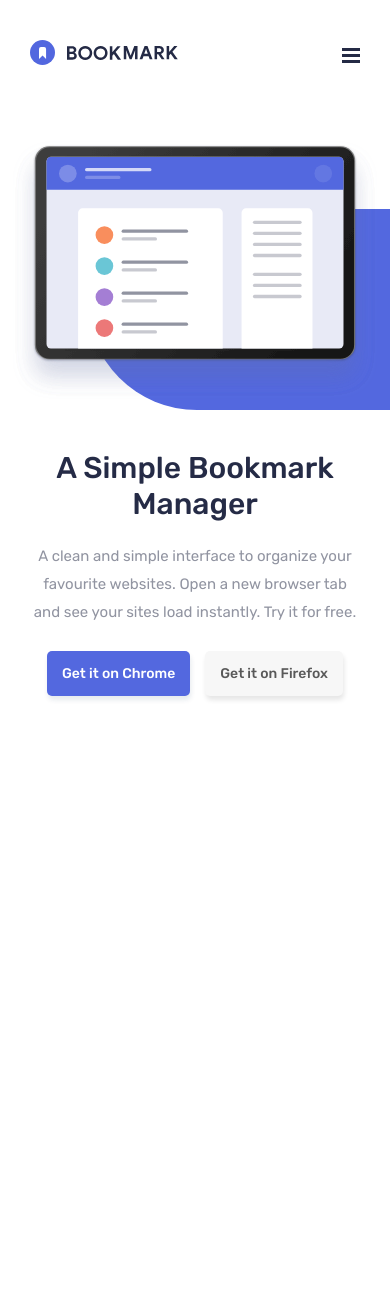
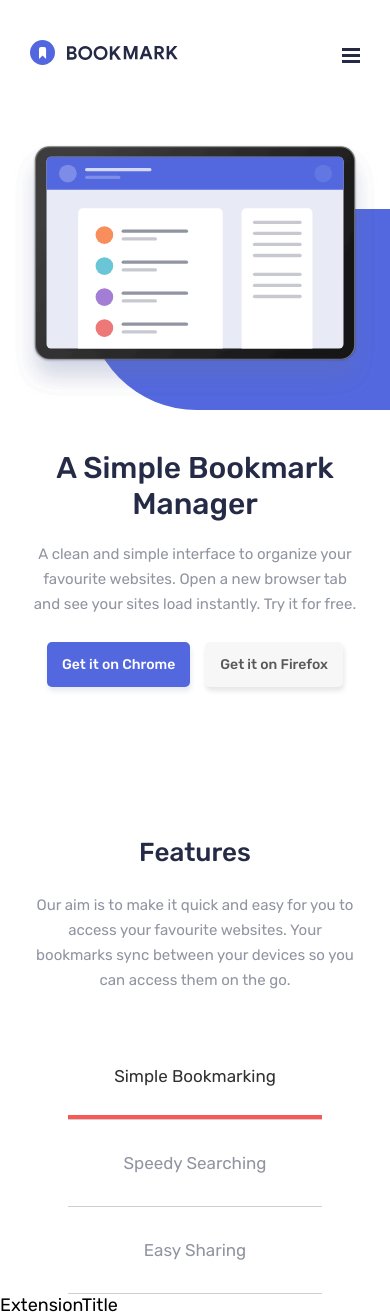
Before and after one commit to mfkutz/bookmark, a React (Vite) app: page / in a window 390 px wide. Before the commit the page ends 844 px from the top, so only its background shows below. Built offline with nearby package versions, Linux system fonts and the light colour scheme.

Commit message:
working at features

```diff
--- a/src/App.jsx
+++ b/src/App.jsx
@@ -5,9 +5,9 @@ const App = () => {
     <>
       <Navbar />
       <Header />
-      {/* <Features /> */}
-      {/* <FeaturesOptions /> */}
-      {/* <ExtensionTitle /> */}
+      <Features />
+      <FeaturesOptions />
+      <ExtensionTitle />
       {/*  <ExtensionAdd /> */}
       {/* <QuestionTitle /> */}
       {/* <Questions /> */}
--- a/src/components/Features/Features.css
+++ b/src/components/Features/Features.css
@@ -0,0 +1,22 @@
+ #features {
+     display: flex;
+     flex-direction: column;
+     align-items: center;
+     text-align: center;
+     /* background: red; */
+     padding: 80px 0 40px 0;
+ }
+
+ #features p {
+     max-width: 530px;
+     text-align: center;
+     padding-top: 25px;
+
+
+ }
+
+ @media (max-width:860px) {
+    #features {
+        padding: 30px 0 40px 0;
+    }
+ }
--- a/src/components/Features/Features.jsx
+++ b/src/components/Features/Features.jsx
@@ -2,7 +2,15 @@ import './Features.css'
 
 const Features = () => {
   return (
-    <div>Features</div>
+    <section id='features'>
+      <h2>
+        Features
+      </h2>
+      <p>
+        Our aim is to make it quick and easy for you to access your favourite websites.
+        Your bookmarks sync between your devices so you can access them on the go.
+      </p>
+    </section>
   )
 }
 
--- a/src/components/FeaturesOptions/FeaturesOptions.css
+++ b/src/components/FeaturesOptions/FeaturesOptions.css
@@ -0,0 +1,35 @@
+#featuresOp .menu_features {
+    display: flex;
+    /* background: red; */
+    justify-content: center;
+}
+
+.btn_features {
+    /* background: yellow; */
+    padding: 33px 0;
+    width: 244px;
+    text-align: center;
+    font-size: 17px;
+    color: var(--Grayish-Blue);
+    border-bottom: 1px solid rgb(207, 207, 207);
+    cursor: pointer;
+}
+
+
+.btn_features.active {
+    color: var(--gray);
+    box-shadow: inset 0 -4px 0 var(--Soft-Red-color);
+}
+
+@media (max-width:750px) {
+    #featuresOp .menu_features {
+        flex-direction: column;
+        /* background: green; */
+        align-items: center;
+        /* padding: 0 25px; */
+    }
+
+    .btn_features {
+        width: 65%;
+    }
+}
--- a/src/components/FeaturesOptions/FeaturesOptions.jsx
+++ b/src/components/FeaturesOptions/FeaturesOptions.jsx
@@ -1,8 +1,26 @@
+import { useState } from 'react'
 import './FeaturesOptions.css'
 
 const FeaturesOptions = () => {
+
+  const [btnActive, setBtnActive] = useState(false)
+
   return (
-    <div>FeaturesOptions</div>
+    <section id='featuresOp'>
+
+      <div className="menu_features">
+        <div className={`btn_features ${btnActive ? '' : 'active'}`} onClick={() => setBtnActive(true)}>
+          Simple Bookmarking
+        </div>
+        <div className='btn_features'>
+          Speedy Searching
+        </div>
+        <div className='btn_features'>
+          Easy Sharing
+        </div>
+      </div>
+
+    </section>
   )
 }
 
--- a/src/components/Header/Header.css
+++ b/src/components/Header/Header.css
@@ -202,6 +202,7 @@ header .left p {
     header .left p {
         padding: 0 20px;
         text-align: center;
+        line-height: 25px;
     }
 
 }
--- a/src/components/Navbar/Navbar.jsx
+++ b/src/components/Navbar/Navbar.jsx
@@ -13,7 +13,9 @@ const Navbar = () => {
             <nav>
                 <div className="wrapper">
                     <div className={`${menuMobile ? 'potterCape' : ''}`}>
-                        <Logo icon={'#5267DF'} tape={'#FFF'} fontColor={'#242A45'} />
+                        <a href="#">
+                            <Logo icon={'#5267DF'} tape={'#FFF'} fontColor={'#242A45'} />
+                        </a>
                     </div>
                     <ul className='menuDesktop'>
                         <li>
--- a/src/index.css
+++ b/src/index.css
@@ -33,3 +33,28 @@ li {
     width: 1105px;
     margin: 0 auto;
 }
+
+
+h2 {
+    color: var(--Very-Dark-Blue);
+    font-size: 34px;
+    font-weight: 500;
+}
+
+
+p {
+    color: var(--Grayish-Blue);
+    line-height: 28px;
+}
+
+@media (max-width:860px) {
+
+    h2{
+        font-size: 26px;
+    }
+    p {
+        font-size: 15px;
+        line-height: 25px;
+        padding: 0 30px;
+    }
+}
```
Also changed, not shown: src/components/Navbar/Navbar.css (+0 -11 lines), text.html (+0 -8 lines).
